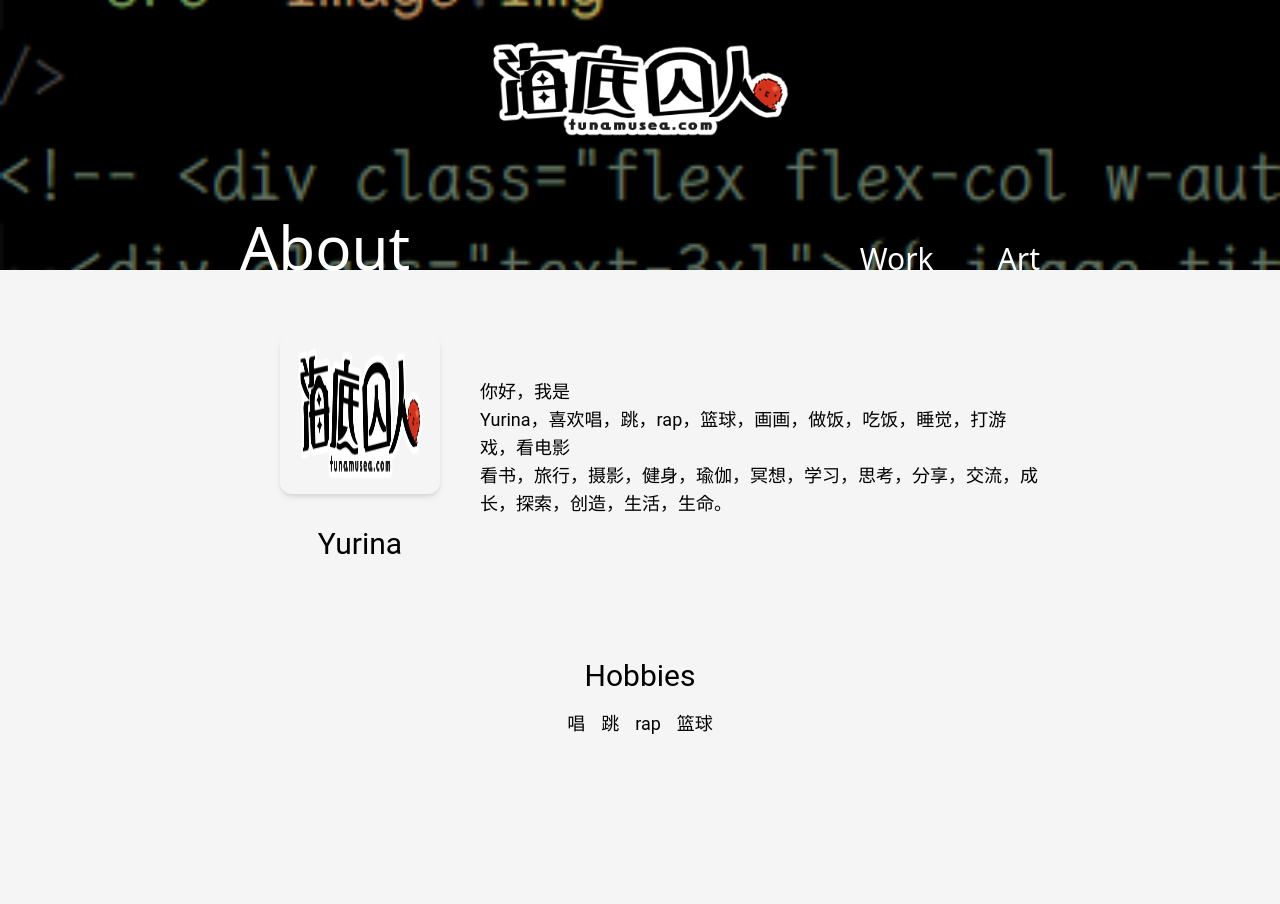
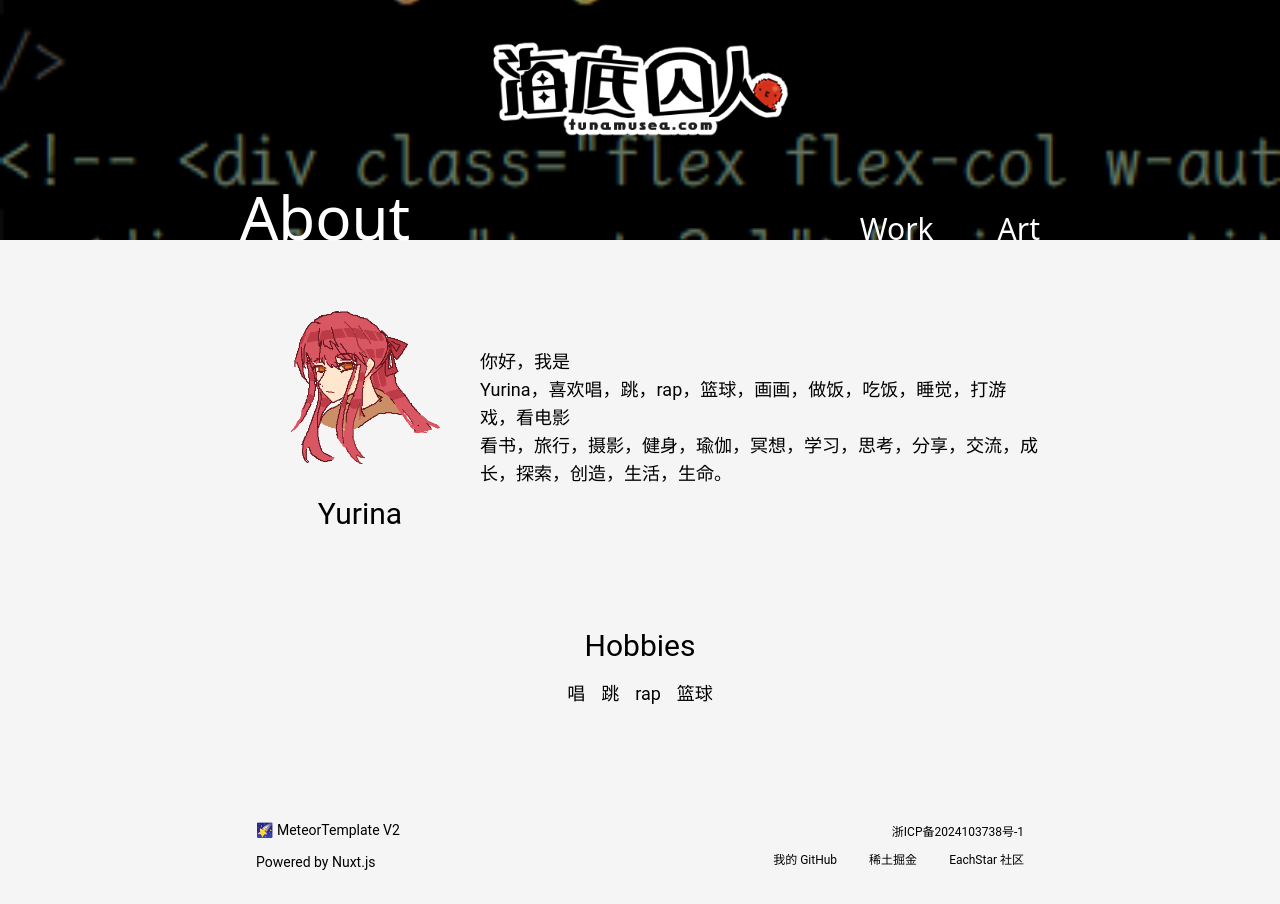
Before and after one commit to Nesb01t/yurina-site, a Nuxt app: page / in a window 1280 px wide. Before the commit the page ends 800 px from the top, so only its background shows below. Built offline with nearby package versions, Linux system fonts and the light colour scheme.

Commit message:
update: avatar gif

```diff
--- /dev/null
+++ b/components/footer.vue
@@ -0,0 +1,56 @@
+<script setup lang="ts">
+const urls = [
+  {
+    name: '我的 GitHub',
+    url: 'https://github.com/nesb01t',
+  },
+  {
+    name: '稀土掘金',
+    url: 'https://juejin.cn/user/1128536414880599',
+  },
+  {
+    name: 'EachStar 社区',
+    url: 'https://each-star.com/#/',
+  },
+]
+</script>
+
+<template>
+  <div class="footer">
+    <div class="footer__logo">
+      <NuxtLink to="https://github.com/Nesb01t/meteor-v2"
+        >🌠 MeteorTemplate V2</NuxtLink
+      >
+      <NuxtLink to="https://nuxt.com/">Powered by Nuxt.js</NuxtLink>
+    </div>
+    <div class="footer__nav">
+      <div>浙ICP备2024103738号-1</div>
+      <div class="flex gap-8">
+        <NuxtLink v-for="url in urls" :key="url.name" :to="url.url">
+          {{ url.name }}
+        </NuxtLink>
+      </div>
+    </div>
+  </div>
+</template>
+
+<style lang="scss" scoped>
+.footer {
+  @apply mt-auto mx-auto max-w-[800px] w-[100%];
+
+  @apply flex justify-between items-center;
+  @apply p-4 pb-8;
+
+  &__logo {
+    @apply text-sm flex flex-col gap-3;
+  }
+
+  &__nav {
+    @apply text-xs flex flex-col gap-3 items-end;
+  }
+
+  a {
+    @apply hover:text-purple-800 transition-all duration-300;
+  }
+}
+</style>
--- a/components/header.vue
+++ b/components/header.vue
@@ -37,12 +37,12 @@ const isCurrentPath = (path: string) => {
 
 <style lang="scss" scoped>
 .header {
-  @apply flex flex-col min-h-[270px] h-[270px] items-center gap-8 pt-8;
+  @apply flex flex-col min-h-[240px] h-[240px] items-center gap-8 pt-8 px-2;
   width: 100%;
   position: relative;
 
   &__img {
-    @apply top-0 absolute object-cover h-[270px] transition-all duration-300;
+    @apply top-0 absolute object-cover h-[240px] transition-all duration-300;
     z-index: -2;
     width: 100%;
   }
@@ -57,7 +57,7 @@ const isCurrentPath = (path: string) => {
   &__content {
     @apply max-w-[800px] w-full mt-auto mb-[-7px];
     @apply max-md:text-2xl text-3xl font-sans items-end;
-    @apply flex gap-16 cursor-pointer;
+    @apply flex gap-16;
     width: 100%;
     list-style: none;
     color: white;
@@ -65,6 +65,11 @@ const isCurrentPath = (path: string) => {
     & {
       @apply transition-all duration-150;
     }
+
+    a {
+      @apply cursor-pointer hover:scale-[110%] hover:translate-y-[-1px] transition-all duration-150;
+      @apply hover:text-purple-300;
+    }
   }
 }
 </style>
--- a/components/section/about.vue
+++ b/components/section/about.vue
@@ -6,7 +6,7 @@ const hobbies = ['唱', '跳', 'rap', '篮球']
   <div class="about-section">
     <div class="about-section__me">
       <div class="min-w-60 flex flex-col items-center gap-8 text-3xl">
-        <img src="/hero.png" />
+        <img src="/avatar.gif" />
         <div>Yurina</div>
       </div>
 
@@ -38,7 +38,7 @@ const hobbies = ['唱', '跳', 'rap', '篮球']
     @apply flex items-center;
 
     img {
-      @apply w-40 h-40 rounded-xl shadow-md;
+      @apply w-40 h-40;
     }
   }
 
--- a/components/section/work.vue
+++ b/components/section/work.vue
@@ -28,14 +28,14 @@ const workCard = [
 <template>
   <div class="work__cards">
     <div v-for="card in workCard" :key="card.title" class="work__card">
-      <div class="flex flex-col w-auto max-w-[300px] mt-2">
+      <div class="flex flex-col flex-1 w-[calc(50%-24px)] max-w-[300px] mt-2">
         <div class="text-3xl">{{ card.title }}</div>
         <div class="text-lg w-auto max-w-[300px] text-wrap break-words">
           {{ card.description }}
         </div>
       </div>
       <img
-        class="ml-auto w-[400px] h-[140px] rounded-lg border border-neutral-300"
+        class="ml-auto block min-w-1/2 w-1/2 max-w-[400px] h-[140px] rounded-lg border border-neutral-300"
         :src="card.img"
       />
     </div>
@@ -50,7 +50,7 @@ const workCard = [
   }
 
   &__card {
-    @apply flex gap-12 w-full items-start;
+    @apply flex gap-4 w-full items-start;
   }
 }
 </style>
--- a/layouts/default.vue
+++ b/layouts/default.vue
@@ -6,18 +6,19 @@
     <main>
       <slot />
     </main>
+    <Footer></Footer>
   </div>
 </template>
 
 <style scoped>
 .default-layout {
+  @apply min-h-[100vh];
   display: flex;
   flex-direction: column;
   align-items: center;
-  height: 100vh;
 
   main {
-    @apply max-w-full pt-4;
+    @apply max-w-full px-4 pt-4 pb-24;
   }
 }
 </style>
```
Also changed, not shown: public/avatar.gif (added).
